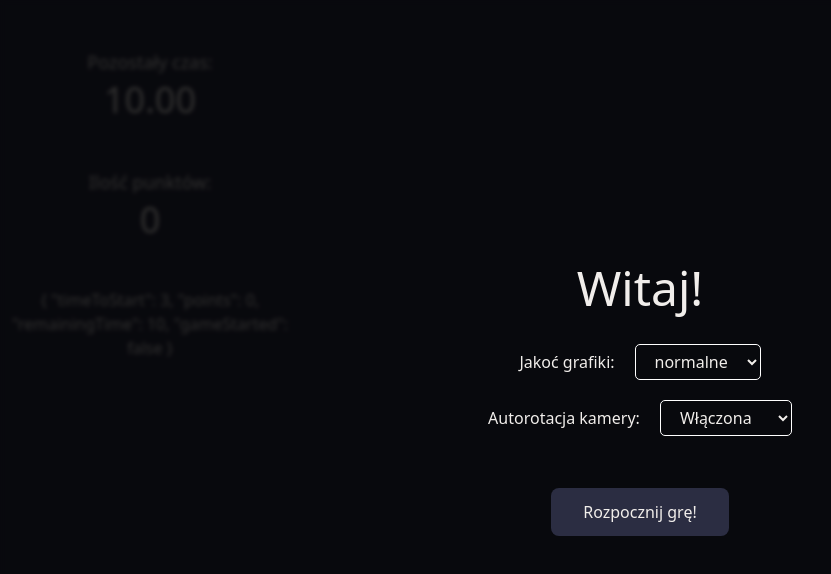
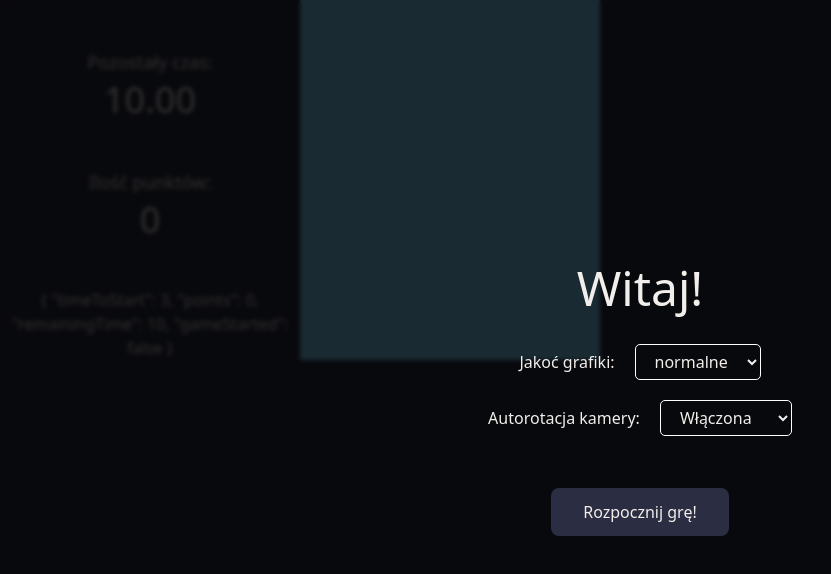
Before and after one commit to Goodosky/Konkurs-Programistyczny, a Vue app: page / in a window 1280 px wide. Shown: the top 574 px of the page, without its empty margins (0-831 px from the left). Built offline with nearby package versions, Linux system fonts and the light colour scheme.

Commit message:
Change sky color

```diff
--- a/src/components/boatGame.vue
+++ b/src/components/boatGame.vue
@@ -1,7 +1,7 @@
 <template>
   <div class="flex">
     <boatGameHUD :data="dataForHUD" />
-    <canvas id="gameCanvasBoard"></canvas>
+    <canvas class="bg-csky" id="gameCanvasBoard"></canvas>
 
     <!-- Backdrop -->
     <transition name="fade">
--- a/tailwind.config.js
+++ b/tailwind.config.js
@@ -8,6 +8,7 @@ module.exports = {
         cyellow: "#fadc00",
         cgreen: "#53af32",
         cblue: "#28b3e8",
+        csky: "#7fd3f8",
       },
     },
   },
```
